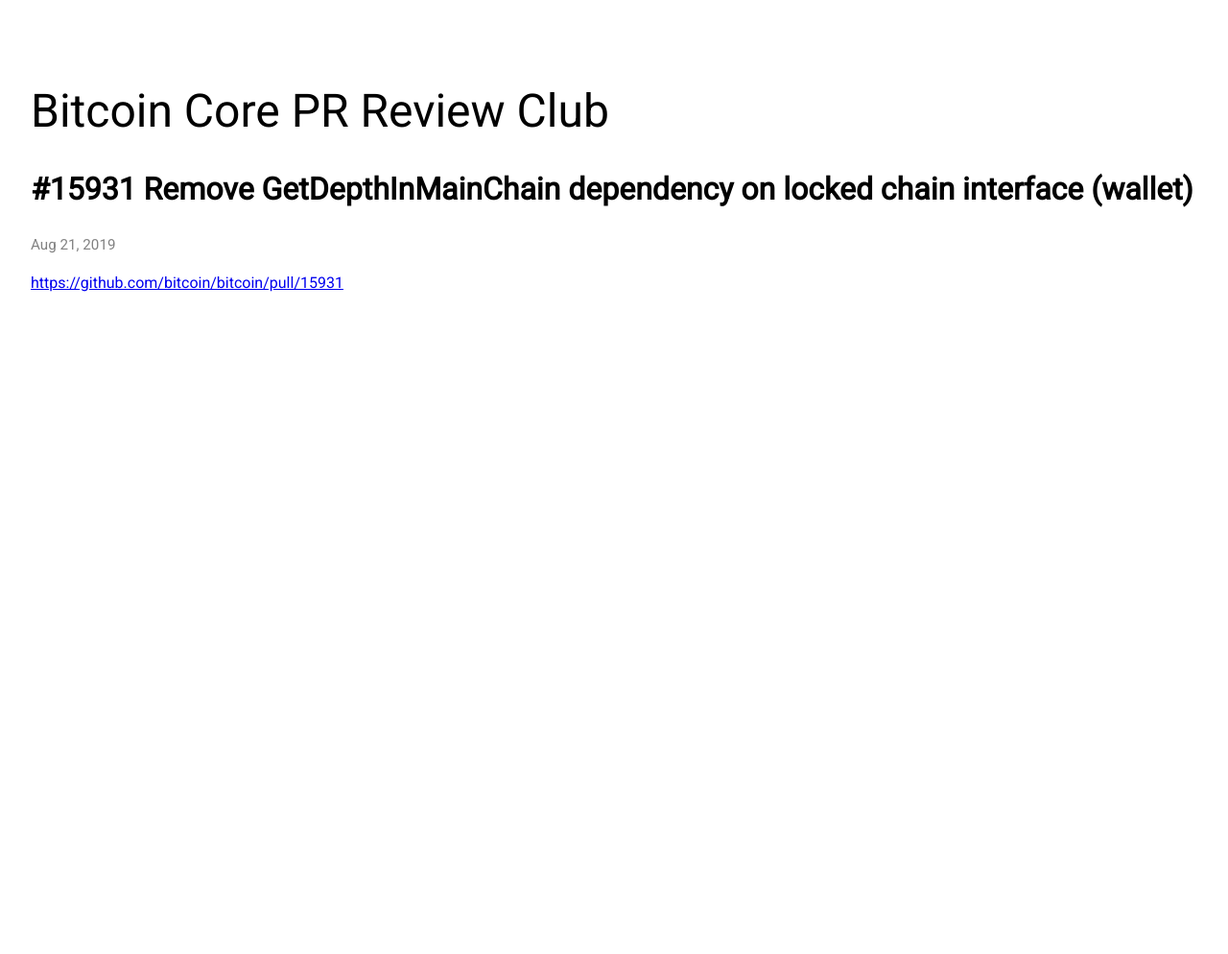
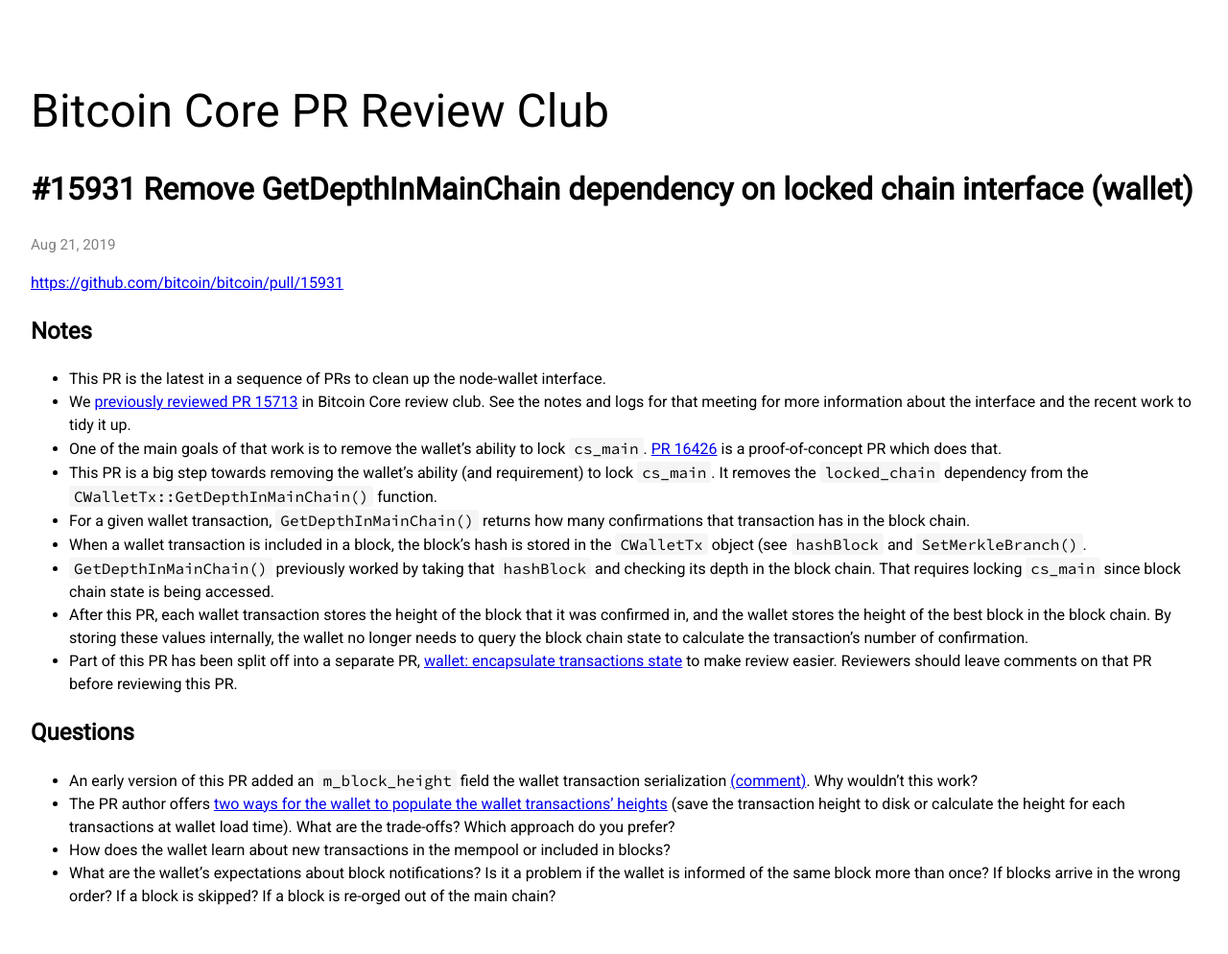
Before and after one commit to bitcoin-core-review-club/website, a Jekyll site: the page built from _posts/2019-08-21-#15931.md, in a window 1280 px wide. Shown: the whole page at 96% size. Built offline with Jekyll 4.4.1, drawn with Linux system fonts in a browser that asks for light colours; nearby versions of some CDN libraries; before the commit the page ends 900 px from its top, so only the background shows below that.

Commit message:
Add notes and questions to n15931

```diff
--- a/_posts/2019-08-21-#15931.md
+++ b/_posts/2019-08-21-#15931.md
@@ -4,3 +4,53 @@
 ---
 
 [https://github.com/bitcoin/bitcoin/pull/15931](https://github.com/bitcoin/bitcoin/pull/15931)
+
+## Notes
+
+- This PR is the latest in a sequence of PRs to clean up the node-wallet
+  interface.
+- We [previously reviewed PR
+  15713](https://bitcoin-core-review-club.github.io/15713.html) in Bitcoin Core
+  review club. See the notes and logs for that meeting for more information
+  about the interface and the recent work to tidy it up.
+- One of the main goals of that work is to remove the wallet's ability to lock
+  `cs_main`.  [PR 16426](https://github.com/bitcoin/bitcoin/pull/16426) is a
+  proof-of-concept PR which does that.
+- This PR is a big step towards removing the wallet's ability (and requirement)
+  to lock `cs_main`. It removes the `locked_chain` dependency from the
+  `CWalletTx::GetDepthInMainChain()` function.
+- For a given wallet transaction, `GetDepthInMainChain()` returns how many
+  confirmations that transaction has in the block chain.
+- When a wallet transaction is included in a block, the block's hash is stored
+  in the `CWalletTx` object (see `hashBlock` and `SetMerkleBranch()`.
+- `GetDepthInMainChain()` previously worked by taking that `hashBlock` and
+  checking its depth in the block chain. That requires locking `cs_main` since
+  block chain state is being accessed.
+- After this PR, each wallet transaction stores the height of the block that
+  it was confirmed in, and the wallet stores the height of the best block
+  in the block chain. By storing these values internally, the wallet no
+  longer needs to query the block chain state to calculate the transaction's
+  number of confirmation.
+- Part of this PR has been split off into a separate PR, [wallet: encapsulate
+  transactions state](https://github.com/bitcoin/bitcoin/pull/16624) to make
+  review easier. Reviewers should leave comments on that PR before reviewing
+  this PR.
+
+## Questions
+
+- An early version of this PR added an `m_block_height` field the wallet
+  transaction serialization
+  [(comment)](https://github.com/bitcoin/bitcoin/pull/15931#discussion_r295434058).
+  Why wouldn't this work?
+- The PR author offers [two ways for the wallet to populate the wallet
+  transactions'
+  heights](https://github.com/bitcoin/bitcoin/pull/15931#issuecomment-518951928)
+  (save the transaction height to disk or calculate the height for each
+  transactions at wallet load time). What are the trade-offs? Which approach do
+  you prefer?
+- How does the wallet learn about new transactions in the mempool or included
+  in blocks?
+- What are the wallet's expectations about block notifications? Is it a problem
+  if the wallet is informed of the same block more than once? If blocks arrive
+  in the wrong order? If a block is skipped? If a block is re-orged out of the
+  main chain?
```
